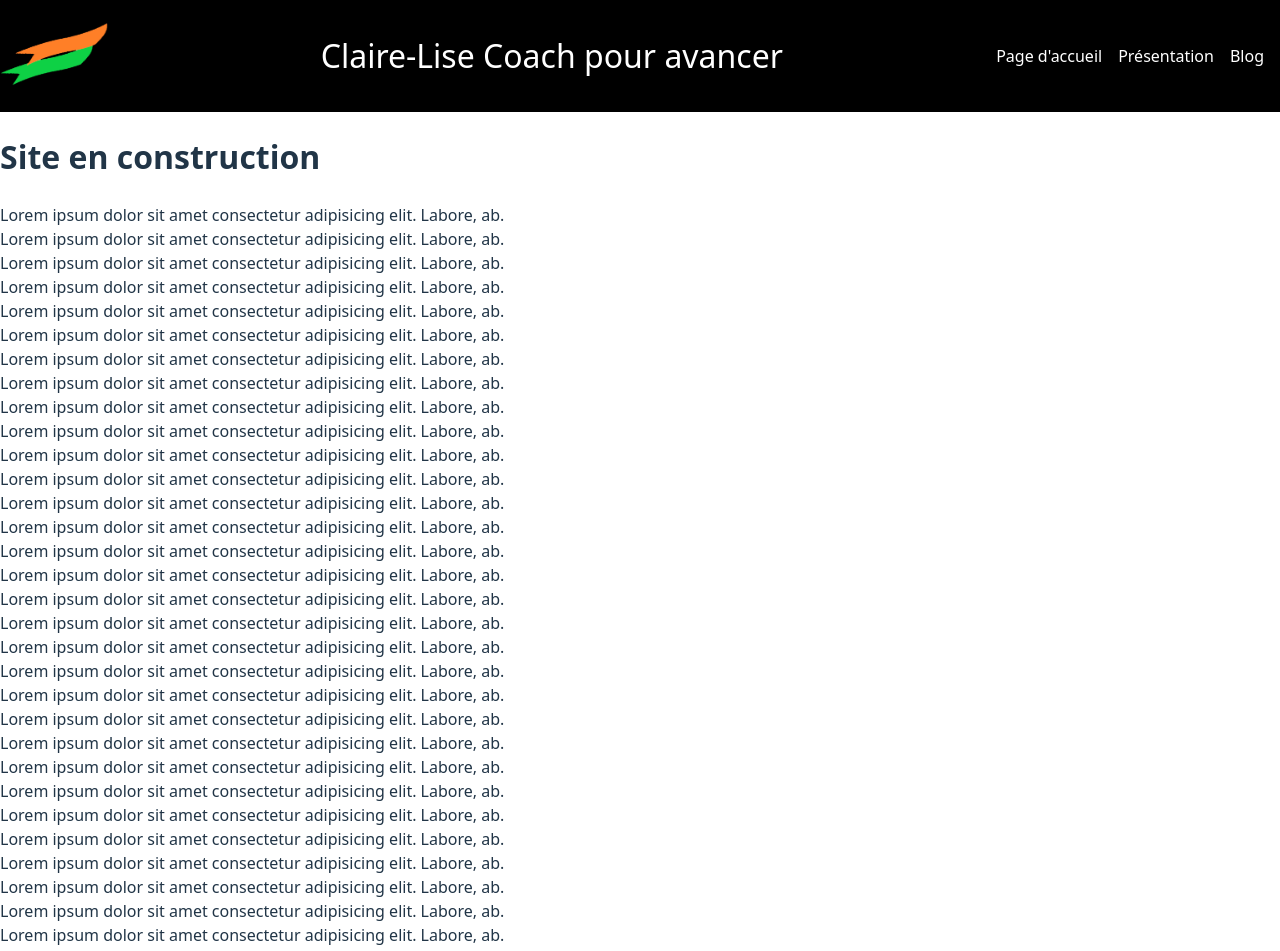
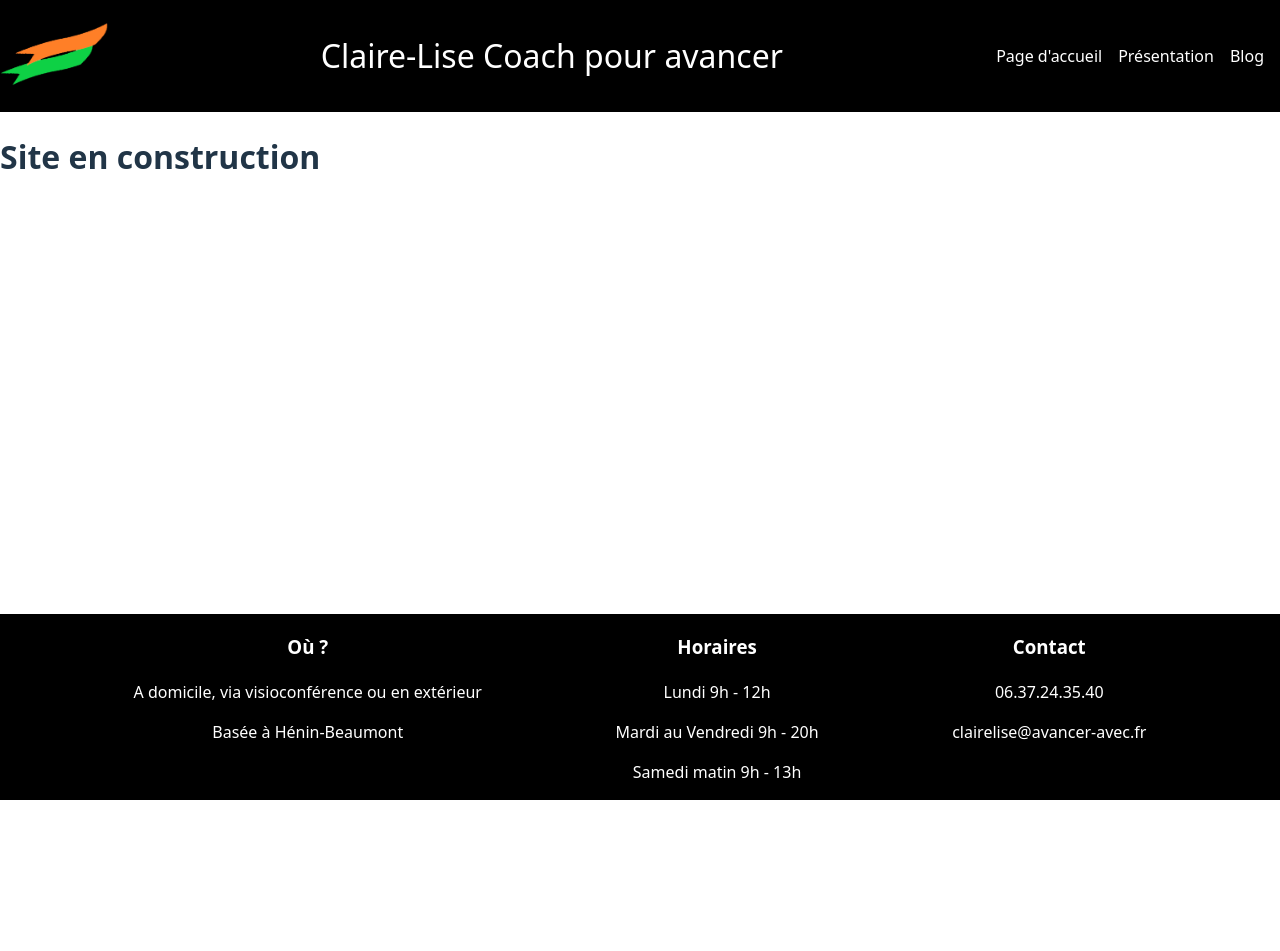
Before and after one commit to JRLapierre/avancer-avec.fr, a React (Vite) app: page / in a window 1280 px wide. Shown: the top 951 px of the page. After the commit the page ends 800 px from the top, so only its background shows below. Built offline with nearby package versions, Linux system fonts and the light colour scheme.

Commit message:
informations footer

```diff
--- a/src/App.tsx
+++ b/src/App.tsx
@@ -5,39 +5,6 @@ const App = () => {
   return (
     <div className="page">
       <h1>Site en construction</h1>
-      <div>
-        <div>Lorem ipsum dolor sit amet consectetur adipisicing elit. Labore, ab.</div>
-        <div>Lorem ipsum dolor sit amet consectetur adipisicing elit. Labore, ab.</div>
-        <div>Lorem ipsum dolor sit amet consectetur adipisicing elit. Labore, ab.</div>
-        <div>Lorem ipsum dolor sit amet consectetur adipisicing elit. Labore, ab.</div>
-        <div>Lorem ipsum dolor sit amet consectetur adipisicing elit. Labore, ab.</div>
-        <div>Lorem ipsum dolor sit amet consectetur adipisicing elit. Labore, ab.</div>
-        <div>Lorem ipsum dolor sit amet consectetur adipisicing elit. Labore, ab.</div>
-        <div>Lorem ipsum dolor sit amet consectetur adipisicing elit. Labore, ab.</div>
-        <div>Lorem ipsum dolor sit amet consectetur adipisicing elit. Labore, ab.</div>
-        <div>Lorem ipsum dolor sit amet consectetur adipisicing elit. Labore, ab.</div>
-        <div>Lorem ipsum dolor sit amet consectetur adipisicing elit. Labore, ab.</div>
-        <div>Lorem ipsum dolor sit amet consectetur adipisicing elit. Labore, ab.</div>
-        <div>Lorem ipsum dolor sit amet consectetur adipisicing elit. Labore, ab.</div>
-        <div>Lorem ipsum dolor sit amet consectetur adipisicing elit. Labore, ab.</div>
-        <div>Lorem ipsum dolor sit amet consectetur adipisicing elit. Labore, ab.</div>
-        <div>Lorem ipsum dolor sit amet consectetur adipisicing elit. Labore, ab.</div>
-        <div>Lorem ipsum dolor sit amet consectetur adipisicing elit. Labore, ab.</div>
-        <div>Lorem ipsum dolor sit amet consectetur adipisicing elit. Labore, ab.</div>
-        <div>Lorem ipsum dolor sit amet consectetur adipisicing elit. Labore, ab.</div>
-        <div>Lorem ipsum dolor sit amet consectetur adipisicing elit. Labore, ab.</div>
-        <div>Lorem ipsum dolor sit amet consectetur adipisicing elit. Labore, ab.</div>
-        <div>Lorem ipsum dolor sit amet consectetur adipisicing elit. Labore, ab.</div>
-        <div>Lorem ipsum dolor sit amet consectetur adipisicing elit. Labore, ab.</div>
-        <div>Lorem ipsum dolor sit amet consectetur adipisicing elit. Labore, ab.</div>
-        <div>Lorem ipsum dolor sit amet consectetur adipisicing elit. Labore, ab.</div>
-        <div>Lorem ipsum dolor sit amet consectetur adipisicing elit. Labore, ab.</div>
-        <div>Lorem ipsum dolor sit amet consectetur adipisicing elit. Labore, ab.</div>
-        <div>Lorem ipsum dolor sit amet consectetur adipisicing elit. Labore, ab.</div>
-        <div>Lorem ipsum dolor sit amet consectetur adipisicing elit. Labore, ab.</div>
-        <div>Lorem ipsum dolor sit amet consectetur adipisicing elit. Labore, ab.</div>
-        <div>Lorem ipsum dolor sit amet consectetur adipisicing elit. Labore, ab.</div>
-      </div>
     </div>
   )
 }
--- a/src/Footer/index.tsx
+++ b/src/Footer/index.tsx
@@ -1,11 +1,28 @@
-import styles from './styles.module.css';
+import './styles.module.css';
 
 const Footer = () => {
     return (
         <footer>
-            <div>colonne 1</div>
-            <div>colonne 2</div>
-            <div>colonne 3</div>
+            {/* Column 1 */}
+            <div>
+                <h3>Où ?</h3>
+                <p>A domicile, via visioconférence ou en extérieur</p>
+                <p>Basée à Hénin-Beaumont</p>
+            </div>
+            {/* Column 2 */}
+
+            <div>
+                <h3>Horaires</h3>
+                <p>Lundi 9h - 12h</p>
+                <p>Mardi au Vendredi 9h - 20h</p>
+                <p>Samedi matin 9h - 13h</p>
+            </div>
+            {/* Column 3 */}
+            <div>
+                <h3>Contact</h3>
+                <p>06.37.24.35.40</p>
+                <p>clairelise@avancer-avec.fr</p>
+            </div>
         </footer>
     )
 
```
